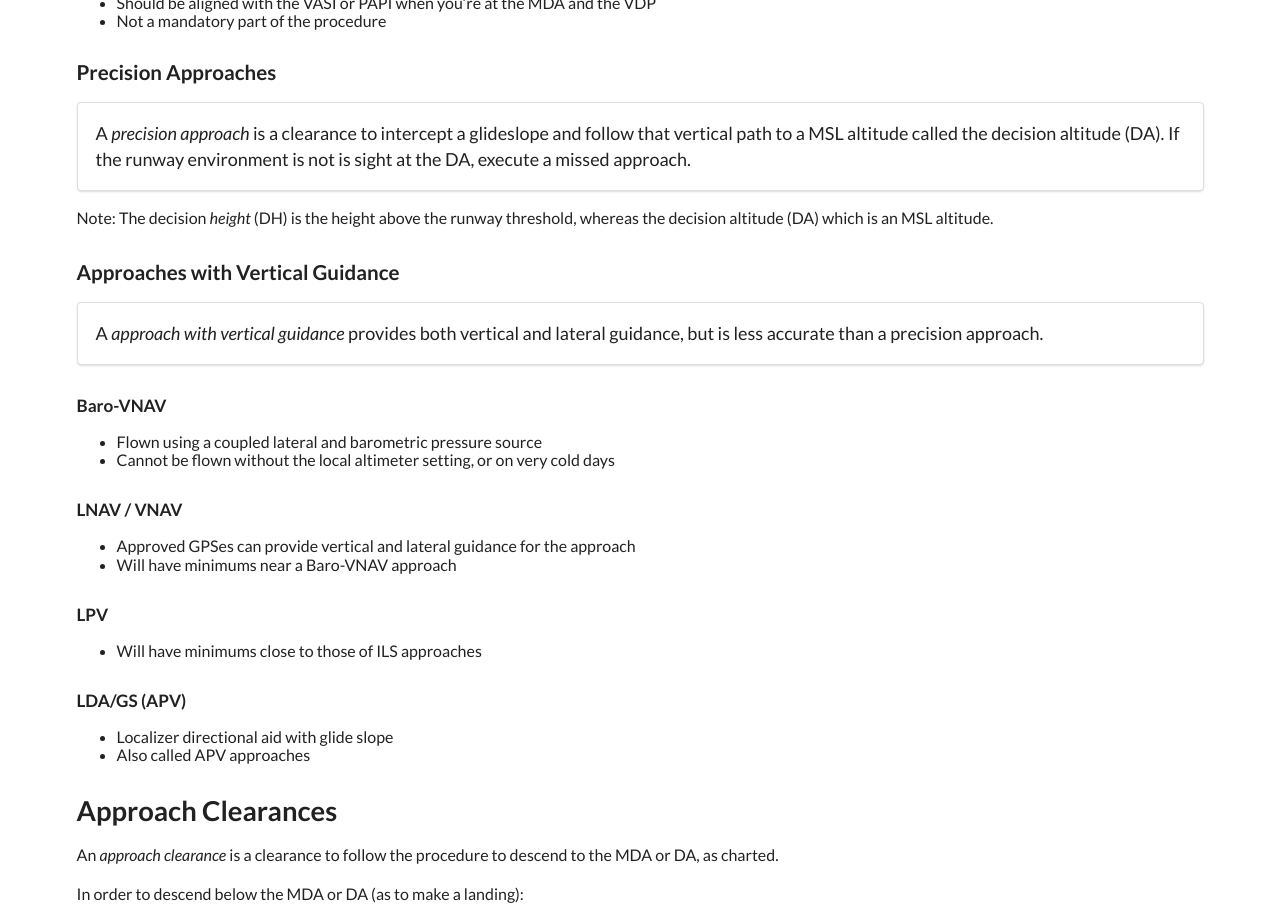
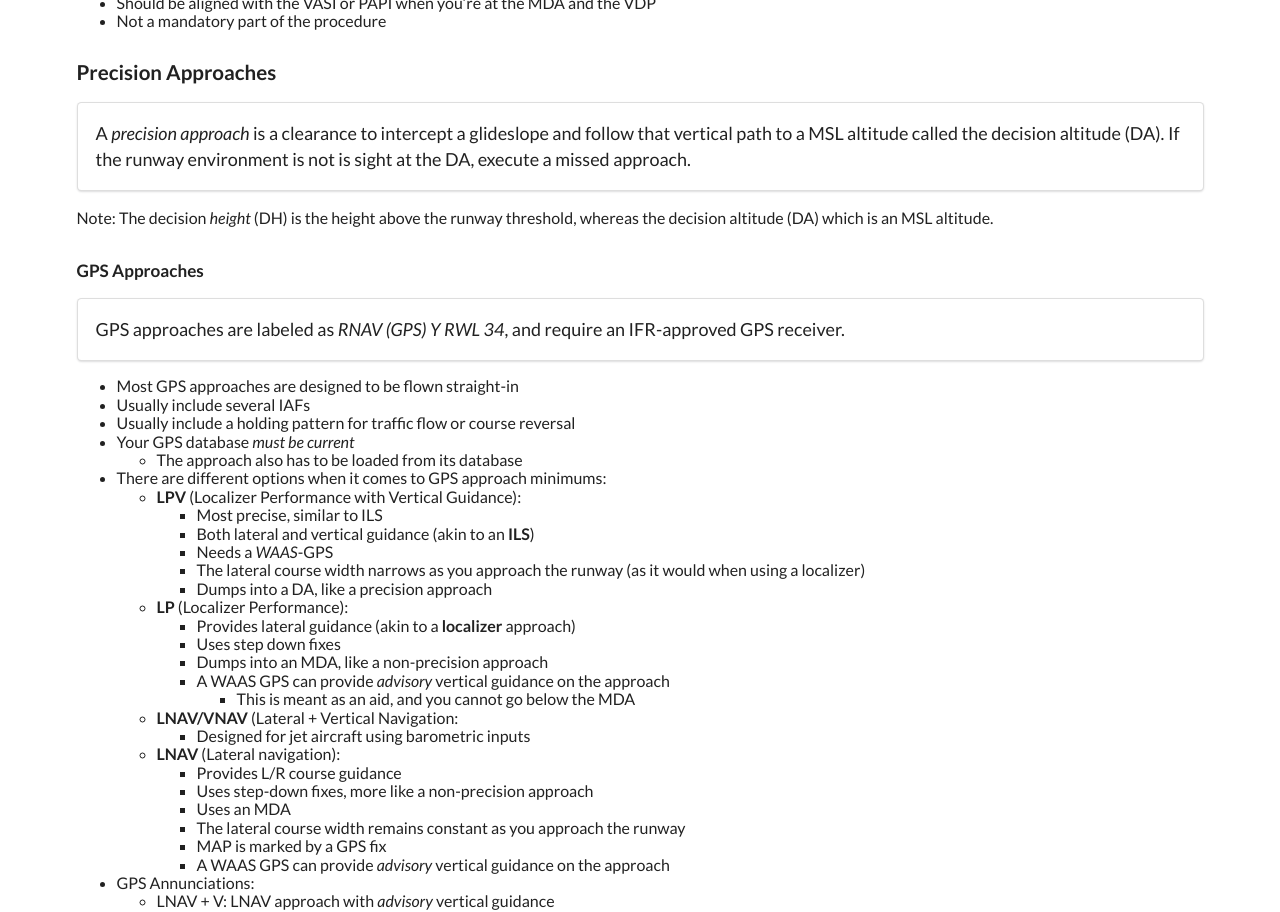
Before and after one commit to eburlingame/l-over-d, a Jekyll site: the page built from pages/instrument/regulations/approaches.md, in a window 1280 px wide and 1400 px high, scrolled down 1227 px. Shown: the top 912 px of the window. Built offline with Jekyll 4.4.1, drawn with Linux system fonts in a browser that asks for light colours; some of the changed text lies outside the part shown.

Commit message:
Finishing up approach section

```diff
--- a/pages/instrument/regulations/approaches.md
+++ b/pages/instrument/regulations/approaches.md
@@ -48,6 +48,60 @@ title: Approaches
 > A *precision approach* is a clearance to intercept a glideslope and follow that vertical path to a MSL altitude called the decision altitude (DA). If the runway environment is not is sight at the DA, execute a missed approach.
 
 Note: The decision *height* (DH) is the height above the runway threshold, whereas the decision altitude (DA) which is an MSL altitude.
+
+#### GPS Approaches
+
+> GPS approaches are labeled as *RNAV (GPS) Y RWL 34*, and require an IFR-approved GPS receiver.
+
+- Most GPS approaches are designed to be flown straight-in
+- Usually include several IAFs
+- Usually include a holding pattern for traffic flow or course reversal
+- Your GPS database *must be current*
+	- The approach also has to be loaded from its database
+- There are different options when it comes to GPS approach minimums:
+	- **LPV** (Localizer Performance with Vertical Guidance):
+		- Most precise, similar to ILS
+		- Both lateral and vertical guidance (akin to an **ILS**)
+		- Needs a *WAAS*-GPS
+		- The lateral course width narrows as you approach the runway (as it would when using a localizer)
+		- Dumps into a DA, like a precision approach
+	- **LP** (Localizer Performance):
+		- Provides lateral guidance (akin to a **localizer** approach)
+		- Uses step down fixes
+		- Dumps into an MDA, like a non-precision approach
+		- A WAAS GPS can provide *advisory* vertical guidance on the approach
+			- This is meant as an aid, and you cannot go below the MDA
+	- **LNAV/VNAV** (Lateral + Vertical Navigation:
+		- Designed for jet aircraft using barometric inputs
+	- **LNAV** (Lateral navigation):
+		- Provides L/R course guidance
+		- Uses step-down fixes, more like a non-precision approach
+		- Uses an MDA
+		- The lateral course width remains constant as you approach the runway
+		- MAP is marked by a GPS fix
+		- A WAAS GPS can provide *advisory* vertical guidance on the approach
+
+
+- GPS Annunciations:
+	- LNAV + V: LNAV approach with *advisory* vertical guidance
+	- LP + V: LP approach with *advisory* vertical guidance
+	- L/VNAV: LNAV/VNAV approach with approved vertical guidance
+	- LPV: LPV approach with approved vertical guidance
+- GPS fixes
+	- Fly-over waypoints: You must pass over the waypoint, then turn
+	- Fly-by waypoints: You can turn just before the fix
+- GPS Modes
+	- Terminal Mode:
+		- Set if we are within 30nm of our destination
+		- CDI scale set to 1nm full needle deflection
+		- 2nm prior to the FAF will start reducing the CDI scale to 0.3nm full-scale deflection
+	- Enroute Mode:
+		- CDI scale set to 2nm full needle deflection
+- TAA (Terminal Arrival Area)
+	- List Minimum Safe Altitudes for quadrants of the approach
+	- When cleared for an approach, you may descend to these MSAs at your discretion
+
+![Fly Over/Flyby Waypoints](https://slideplayer.com/slide/3071315/11/images/14/Fly-By+and+Fly-Over+Waypoints.jpg)
 
 ### Approaches with Vertical Guidance
 
@@ -405,3 +459,19 @@ Note, like a visual, this is not a procedure, so there is *no* missed approach p
 	- Add a wind correction angle (for instance 10 degrees) and turn 30 degrees left
 	- Recapture the ADF when the needle is is *20* degrees off the to the right (30 degree turn - 10 degree wind correction)
 	- Turn 20 degrees to the right and observe the needle is 10 degrees to the right (the wind correction angle), and you should maintain the track
+
+## DME Arcs
+
+> DME arcs used to position airplanes on an approach course, or (rarely) are the final approach course.
+
+- The course radius maybe be as little as 7 and as large as 30 miles
+- Obstacle clearance
+	- 1000 feet above the highest obstacle
+	- Within 4nm on either side of the arc
+- Flying an arc
+	- Use a series of short courses
+	- Advance the VOR OBS by 10 degrees each time, turning right 10 degrees each time
+	- Check the DME distance and adjust in or out as needed to maintain the distance shown on the chart
+	- As a rule of thumb:
+		- Inside the arch and 1/2 mile off course: Don't turn (you'll fly back out)
+		- Outside the arch and 1/2 mile off course: Use a 20 degree turn into the arc
```
Also changed, not shown: 2 other files.
